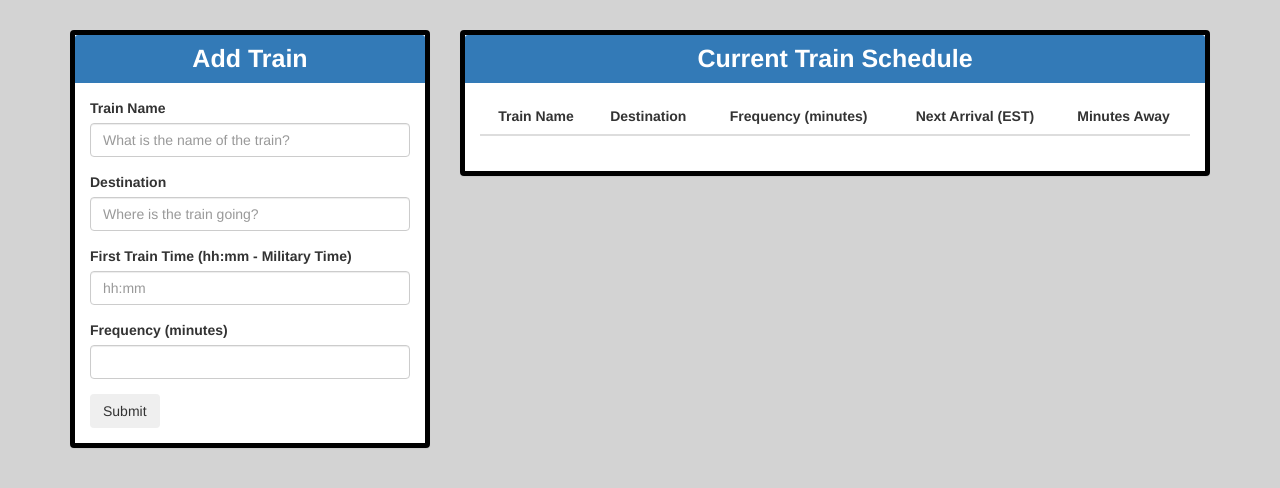
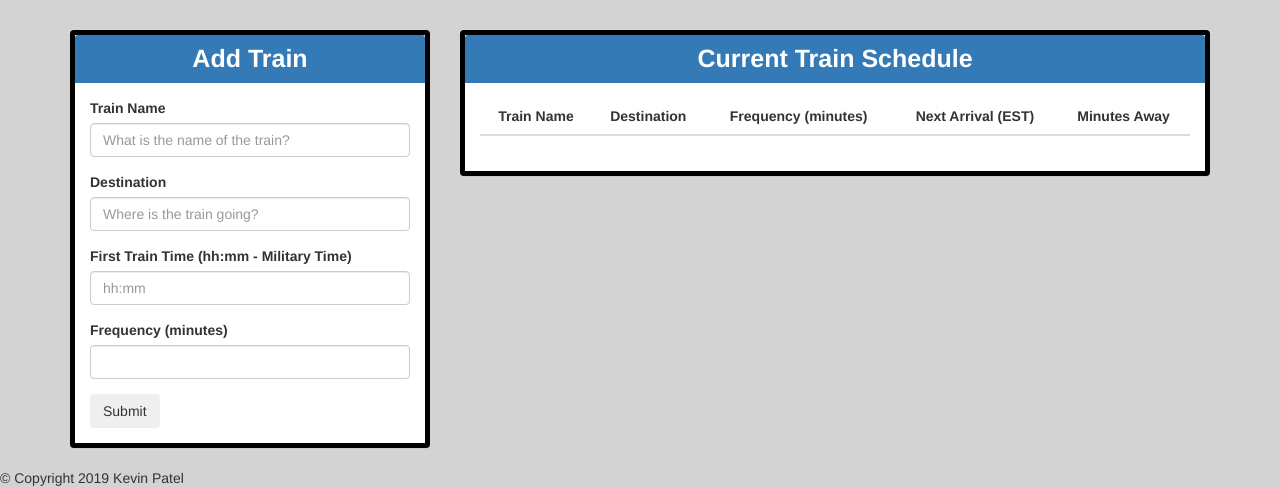
Before and after one commit to kpatel1209/Train-Scheduler, a plain HTML site: page index.html in a window 1280 px wide. Shown: the part 365-853 px from the top of the page. Drawn offline with nearby package versions, Linux system fonts and the light colour scheme; no server answers; a web font is replaced by a local one.

Commit message:
Update index.html

```diff
--- a/index.html
+++ b/index.html
@@ -83,6 +83,8 @@
 
     </div>
 
+    <footer>&copy; Copyright 2019 Kevin Patel</footer>
+
     <script type="text/javascript" src="assets/javascript/app.js"></script>
 </body>
 </html>
```
